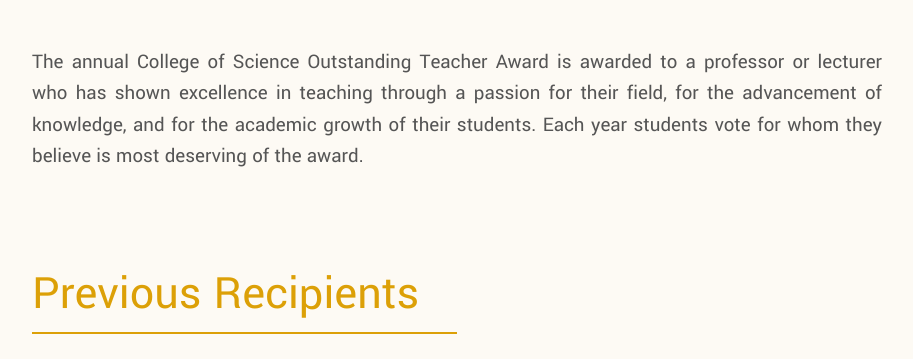
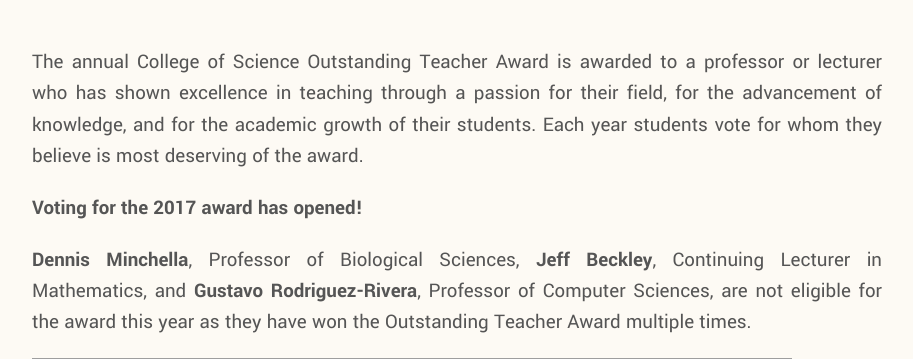
Before and after one commit to Purdue-Science-Student-Council/website, a PHP site: page /outstanding-teacher-award.php in a window 1280 px wide. Shown: the part 196-555 px from the top of the page, without its empty margins (183-1096 px from the left). Run offline with PHP 8.4, Linux system fonts and the light colour scheme; grey boxes are pictures that could not be loaded.

Commit message:
added ota form

```diff
--- a/js/council.js
+++ b/js/council.js
@@ -163,6 +163,9 @@ const nco = {
         },
         {
             n: "Angela Zhao"
+        },
+        {
+            n: "Akshat Anand Jha"
         }
     ]
 }
--- a/outstanding-teacher-award.php
+++ b/outstanding-teacher-award.php
@@ -11,13 +11,11 @@
                 Each year students vote for whom they believe is most deserving of the award.
             </p>
 
-            <!-- <div class="col s12 flow-text">
-                <h5>Voting for the 2017 award has opened and will close on March 9th 2017</h5>
-                <h5 class="flow-text">
-                <span class="red-text">Dennis Minchella</span>, Professor of Biological Sciences, and <span class="red-text">Jeff Beckley</span>, Continuing Lecturer in Mathematics, are <span class="red-text">not eligible</span> for the award this year. Both have won the outstanding teacher award multiple times.
-                </h5>
-                <br>
-            </div> -->
+            <h2 class="page-text"> Voting for the 2017 award has opened! </h2>
+            <p class="page-text">
+                <b>Dennis Minchella</b>, Professor of Biological Sciences, <b>Jeff Beckley</b>, Continuing Lecturer in Mathematics, and <b>Gustavo Rodriguez-Rivera</b>, Professor of Computer Sciences, are not eligible for the award this year as they have won the Outstanding Teacher Award multiple times.
+            </p>
+            <iframe src="https://docs.google.com/forms/d/e/1FAIpQLSflsz2laOYkx0_1MWZET9SevaomhlNdu8NKRaOB3_arh4mFfQ/viewform?embedded=true" width="760" height="1000" frameborder="0" marginheight="0" marginwidth="0">Loading...</iframe>
             <!-- <div class="col s12">
                 <div class="typeform-widget" data-url="https://pssc.typeform.com/to/PMKzK3" data-text="Outstanding Teacher Award" style="width:100%;height:500px;"></div>
                 <script>(function(){var qs,js,q,s,d=document,gi=d.getElementById,ce=d.createElement,gt=d.getElementsByTagName,id='typef_orm',b='https://s3-eu-west-1.amazonaws.com/share.typeform.com/';if(!gi.call(d,id)){js=ce.call(d,'script');js.id=id;js.src=b+'widget.js';q=gt.call(d,'script')[0];q.parentNode.insertBefore(js,q)}})()</script>
```
Also changed, not shown: images/nco/akshat-anand-jha.jpg (added).
